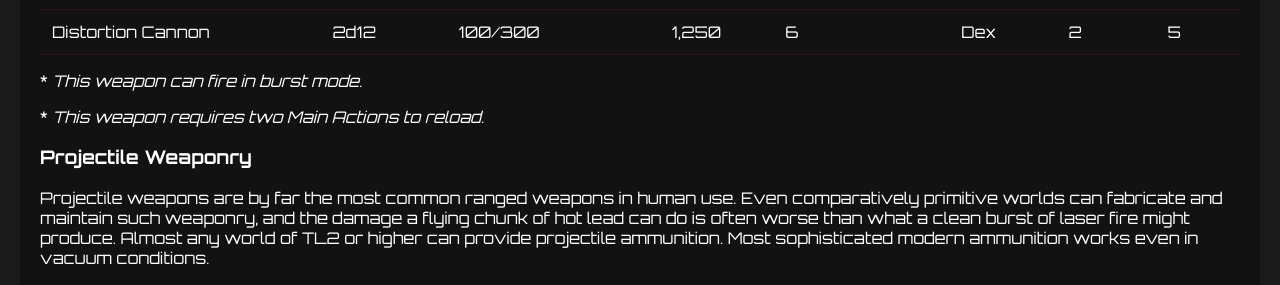
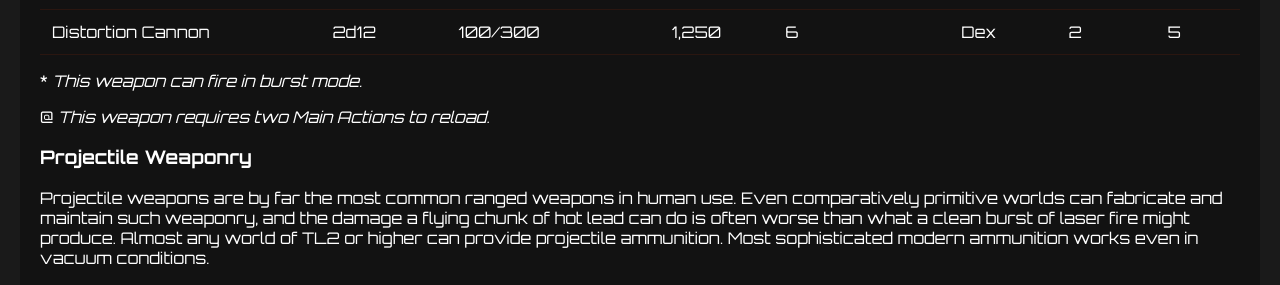
Before and after one commit to Hyperion-box/Hyperion-box.github.io, a Jekyll site: the page built from _wiki/weapon-types.md, in a window 1280 px wide and 900 px high, scrolled down 1804 px. Shown: the part 153-438 px from the top of the window. Built offline with Jekyll 4.4.1, drawn with Linux system fonts in a browser that asks for light colours.

Commit message:
Fixed Zorr

```diff
--- a/_wiki/weapon-types.md
+++ b/_wiki/weapon-types.md
@@ -272,7 +272,7 @@ image: "https://farm5.static.flickr.com/4135/4924502604_dc1e1c4fed_z.jpg"
     </tbody>
 </table>
 <p>* <em>This weapon can fire in burst mode.</em></p>
-<p>* <em>This weapon requires two Main Actions to reload.</em></p>
+<p>@ <em>This weapon requires two Main Actions to reload.</em></p>
 
 ### Projectile Weaponry
 
```
